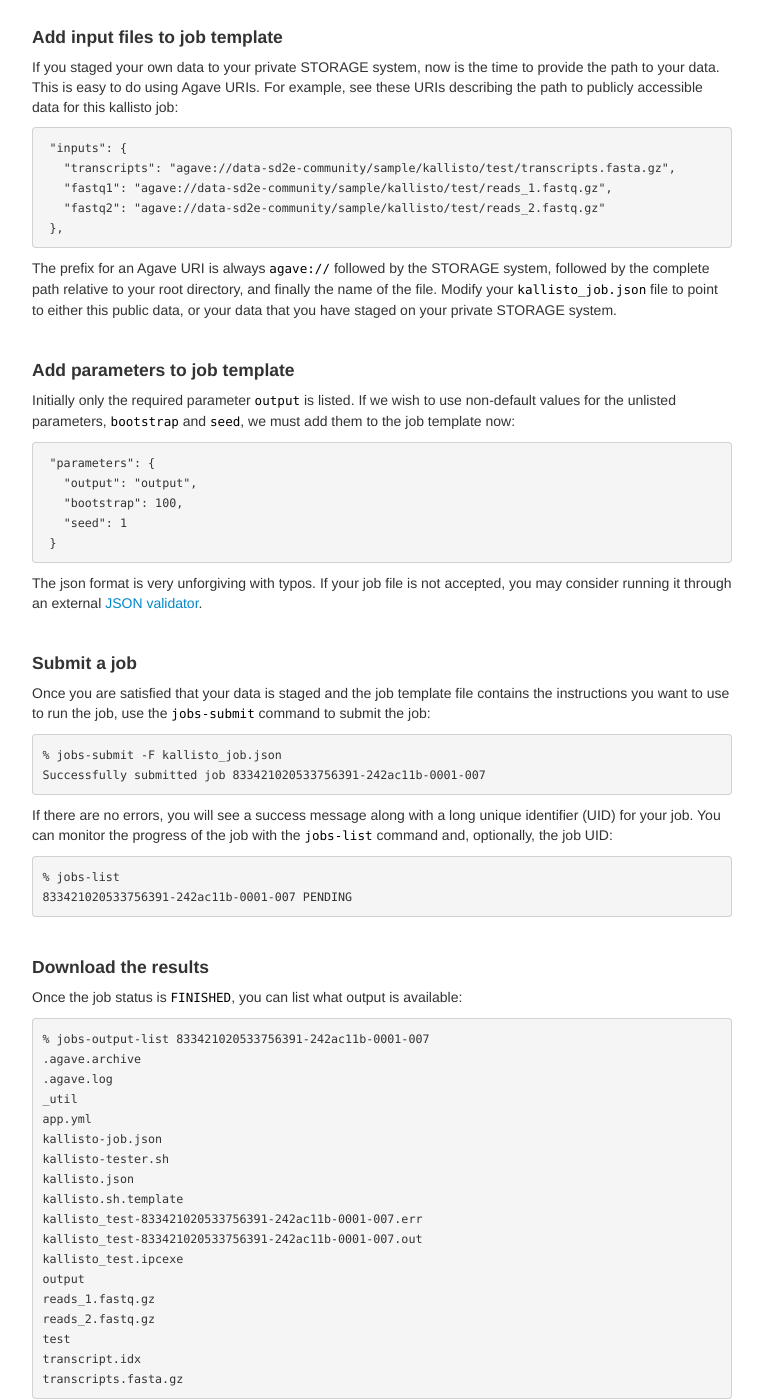
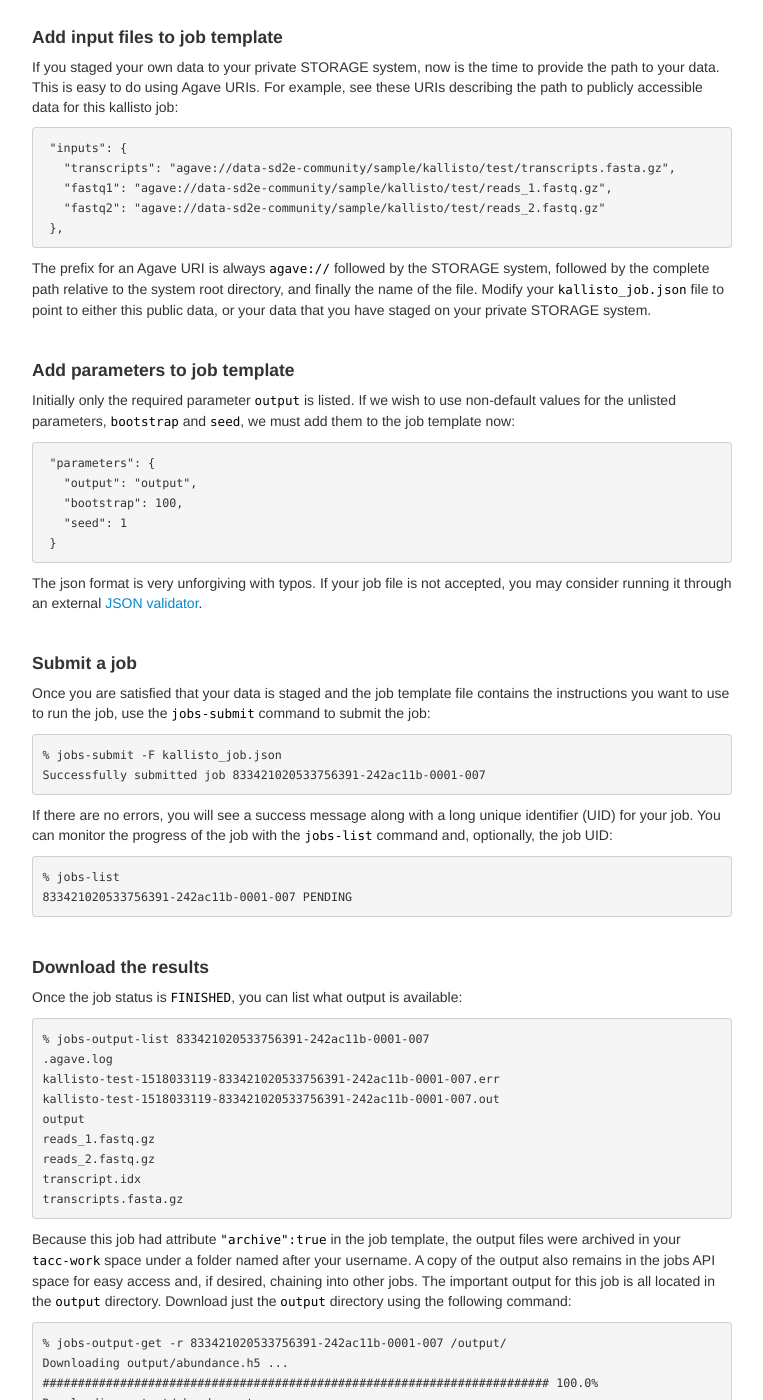
Before and after one commit to SD2E/api-user-guide, a Jekyll site: the page built from docs/submit_job.md, in a window 1280 px wide and 1400 px high, scrolled down 799 px. Shown: the whole window, without its empty margins (258-1021 px from the left). Built offline with Jekyll 4.4.1, drawn with Linux system fonts in a browser that asks for light colours; some of the changed text lies outside the part shown.

Commit message:
updating submitting job page for new version of kallisto / more info about archiving

````diff
--- a/docs/submit_job.md
+++ b/docs/submit_job.md
@@ -58,9 +58,9 @@ kallisto job:
 ```
 
 The prefix for an Agave URI is always `agave://` followed by the STORAGE system,
-followed by the complete path relative to your root directory, and finally the name
-of the file. Modify your `kallisto_job.json` file to point to either this public
-data, or your data that you have staged on your private STORAGE system.
+followed by the complete path relative to the system root directory, and finally
+the name of the file. Modify your `kallisto_job.json` file to point to either this
+public data, or your data that you have staged on your private STORAGE system.
 
 <br>
 #### Add parameters to job template
@@ -106,27 +106,22 @@ Once the job status is `FINISHED`, you can list what output is available:
 
 ```
 % jobs-output-list 833421020533756391-242ac11b-0001-007
-.agave.archive
 .agave.log
-_util
-app.yml
-kallisto-job.json
-kallisto-tester.sh
-kallisto.json
-kallisto.sh.template
-kallisto_test-833421020533756391-242ac11b-0001-007.err
-kallisto_test-833421020533756391-242ac11b-0001-007.out
-kallisto_test.ipcexe
+kallisto-test-1518033119-833421020533756391-242ac11b-0001-007.err
+kallisto-test-1518033119-833421020533756391-242ac11b-0001-007.out
 output
 reads_1.fastq.gz
 reads_2.fastq.gz
-test
 transcript.idx
 transcripts.fasta.gz
 ```
 
-The important output for this job is all located in the `output` directory.
-Download just the `output` directory using the following command:
+Because this job had attribute `"archive":true` in the job template, the output
+files were archived in your `tacc-work` space under a folder named after your
+username. A copy of the output also remains in the jobs API space for easy access
+and, if desired, chaining into other jobs. The important output for this job is
+all located in the `output` directory.  Download just the `output` directory
+using the following command:
 ```
 % jobs-output-get -r 833421020533756391-242ac11b-0001-007 /output/
 Downloading output/abundance.h5 ...
````
Also changed, not shown: other parts of docs/submit_job.md (+3 -3 lines).
